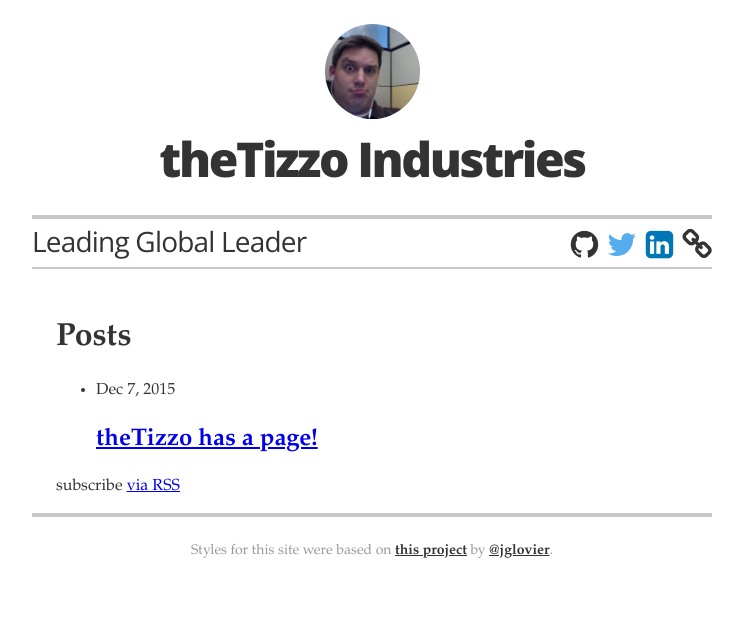
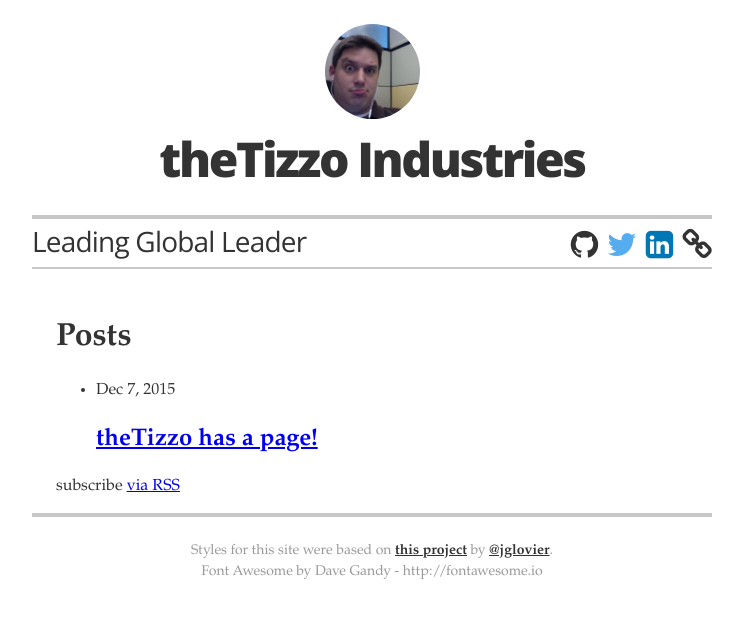
Before and after one commit to thetizzo/thetizzo.github.io, a Jekyll site: the page built from index.html, in a window 1280 px wide. Shown: the top 618 px of the page, without its empty margins (268-1011 px from the left). Built offline with Jekyll 4.4.1, drawn with Linux system fonts in a browser that asks for light colours; nearby versions of some CDN libraries.

Commit message:
Add attribution to footer for Font Awesome

```diff
--- a/_includes/footer.html
+++ b/_includes/footer.html
@@ -1,5 +1,6 @@
 <footer class="page-footer">
 
   <p class="footer-line">Styles for this site were based on <a href="https://github.com/jglovier/resume-template">this project</a> by <a href="http://twitter.com/jglovier">@jglovier</a>.</p>
+  <p class="footer-line">Font Awesome by Dave Gandy - http://fontawesome.io</p>
 
 </footer>
```
